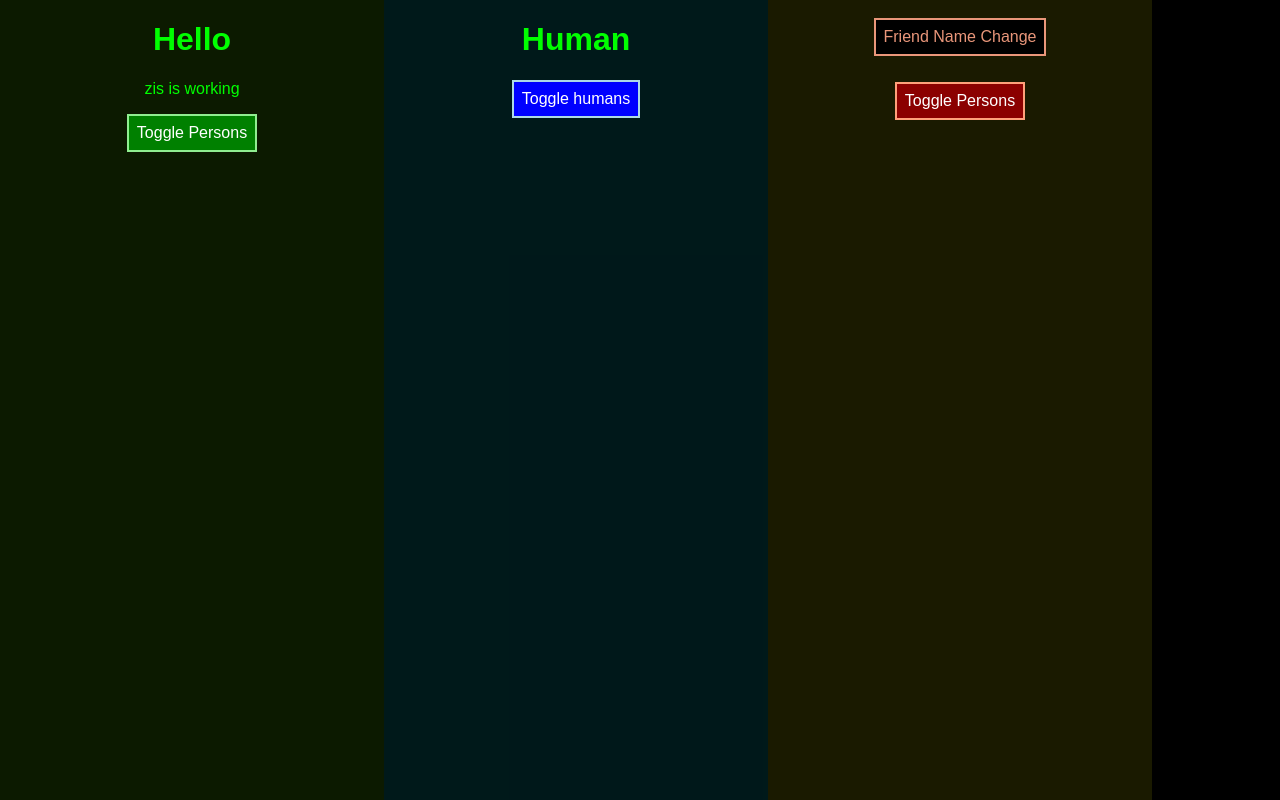
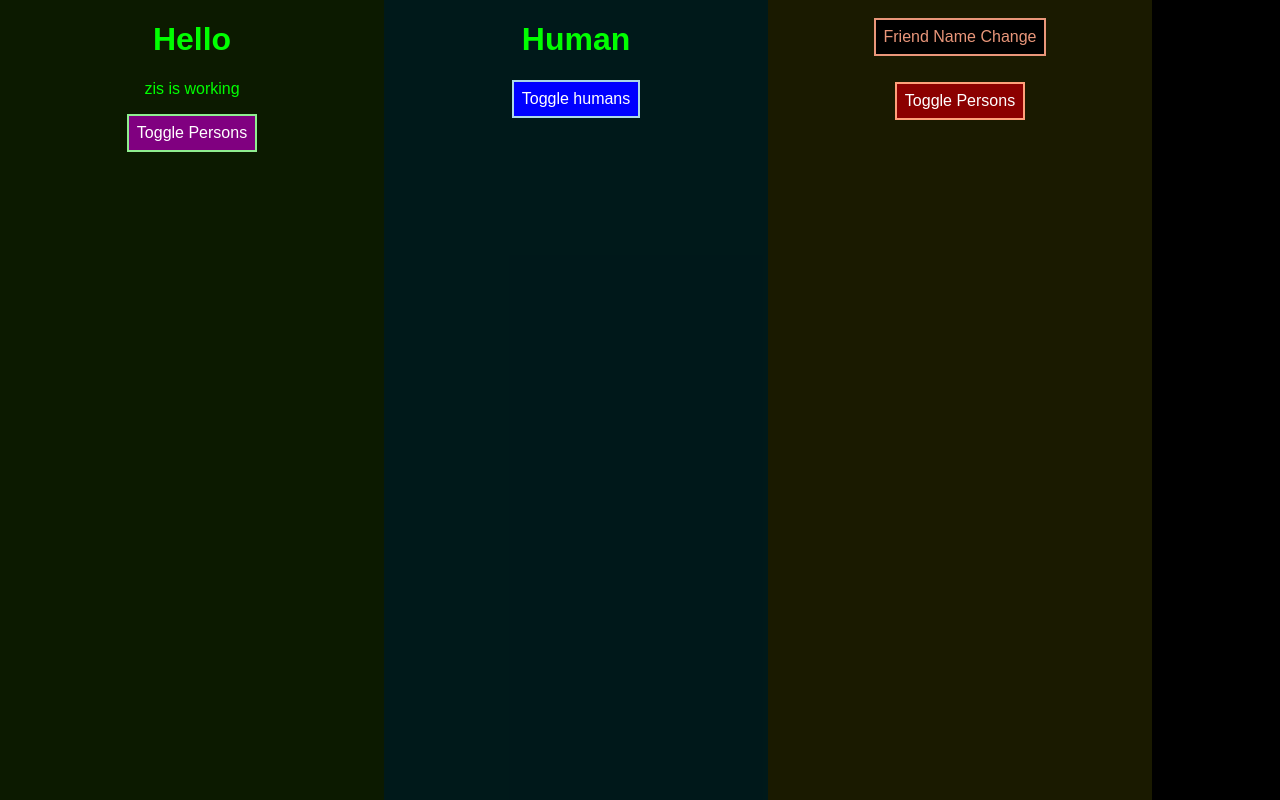
Before and after one commit to BogdanAndrijevski/react-basics, a React (Create React App) app: page / in a window 1280 px wide. Built offline with nearby package versions, Linux system fonts and the light colour scheme.

Commit message:
ver 1.29 - 71. More on Styled Components

```diff
--- a/src/App.js
+++ b/src/App.js
@@ -3,6 +3,23 @@
 import Person from './Person/Person.js';
 import Human from './Human/Human.js';
 import Friend from './Friend/Friend.js';
+import styled from 'styled-components';
+
+const StyledButton = styled.button`
+
+  background-color: purple;
+  font: inherit;
+  border: 2px solid lightgreen;
+  padding: 8px;
+  cursor: pointer;
+  color: white;
+  &:hover {
+    background-color: lightgreen;
+    color: black;
+  }
+
+`;
+
 
 class App extends Component {
 
@@ -201,9 +218,10 @@
         <div className='MainForPerson'>
           <h1>Hello</h1>
           <p className={classes.join(' ')}>zis is working</p>
-            <button
-              style={style}
-              onClick={this.togglePersonsHandler} >Toggle Persons</button>
+          <StyledButton
+            onClick={this.togglePersonsHandler} >
+            Toggle Persons
+          </StyledButton>
           {/* onClick={() => this.switchNameHandler('Maximilian!!')} >Switch Name</button> */}
           {/* <button onClick={() => {return this.switchNameHandler()}} >Switch Name</button> */}
 
@@ -263,4 +281,4 @@
 
 export default App;
 
-// ver 1.28 - 70. Introducing Styled Components
+// ver 1.29 - 71. More on Styled Components
--- a/src/Person/Person.css
+++ b/src/Person/Person.css
@@ -15,3 +15,7 @@
         background-color: red;
     }
 } */
+
+/* body{
+    color: rgb(128, 0, 128, 0.1);
+} */
--- a/src/Person/Person.js
+++ b/src/Person/Person.js
@@ -16,16 +16,16 @@
 
     @media (min-width: 500px){
             width: 70%;
-            background-color: red;
+            background-color: rgb(128, 0, 128, 0.2);
     }
     `;
 
-    const style = {
-        '@media (min-width: 500px)': {
-            width: '70%',
-            backgroundColor: 'red'
-        }
-    }
+    // const style = {
+    //     '@media (min-width: 500px)': {
+    //         width: '70%',
+    //         backgroundColor: 'red'
+    //     }
+    // }
     return (
         // <div className='Person'  style={style}>
         <StyledDiv>
```
Lines whose indentation alone changed are shown as unchanged.
